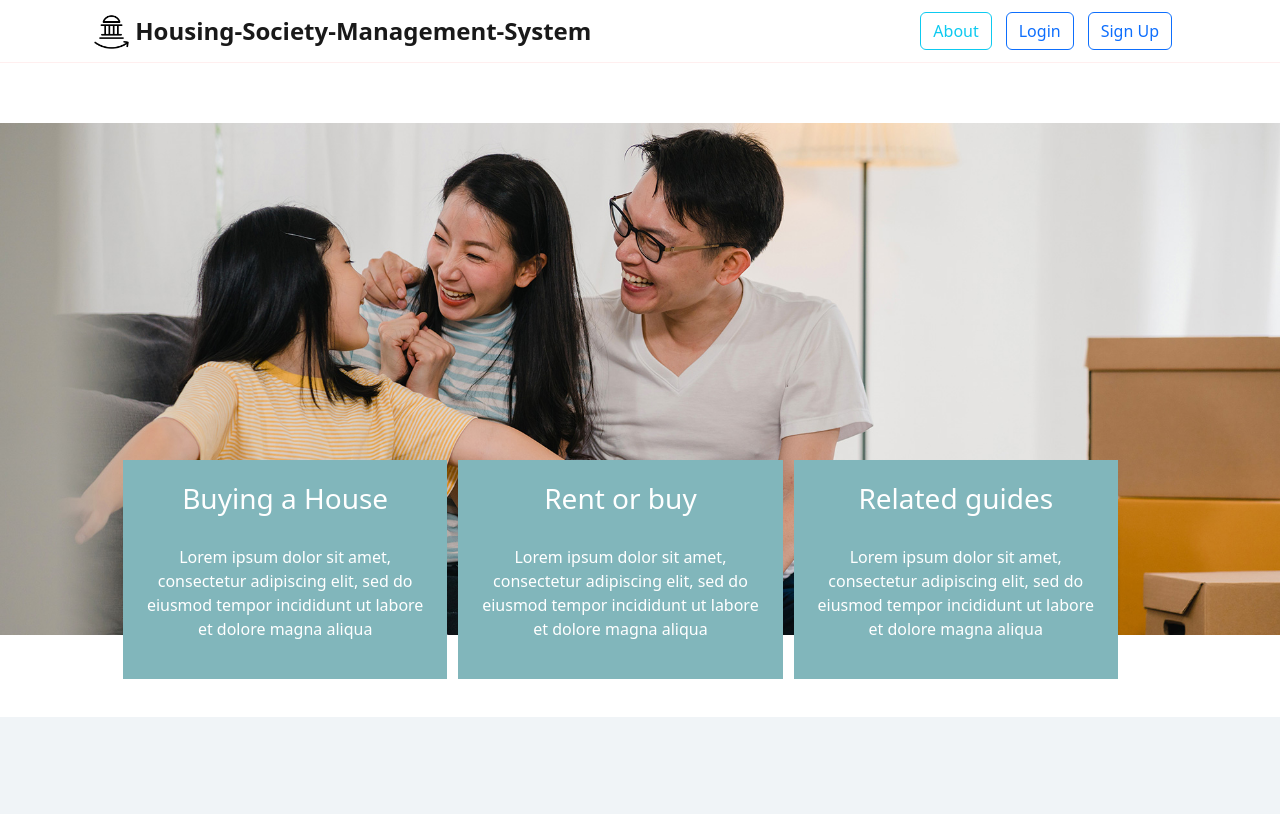
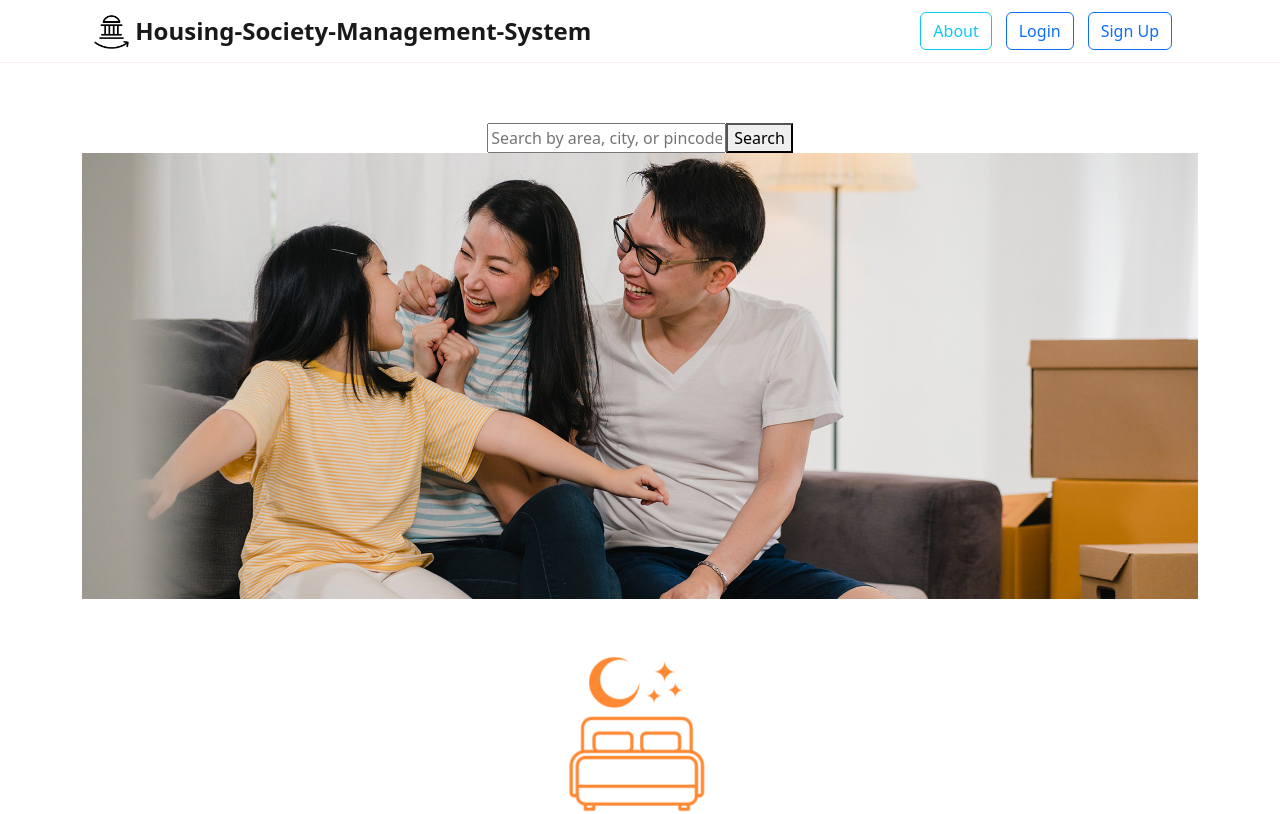
Before and after one commit to Sankalp-Pateriya/Housing-Society-Management-System, a React (Create React App) app in the folder Front-end/hsms/: page / in a window 1280 px wide. Shown: the top 814 px of the page. Built offline with nearby package versions, Linux system fonts and the light colour scheme.

Commit message:
Modified Homepage jsx file

```diff
--- a/Front-end/hsms/src/pages/Home.jsx
+++ b/Front-end/hsms/src/pages/Home.jsx
@@ -1,56 +1,127 @@
-import React from 'react'
-import { Link } from 'react-router-dom'
-import '../assets/Home.scss'
+import React, { useState } from 'react';
+import { Link } from 'react-router-dom';
+import '../assets/Home.scss';
 import house from '../images/house.png';
-import banner from '../images/ds.jpg'
-import '../assets/Home.scss'
+import banner from '../images/ds.jpg';
+
+// Hardcoded property data
+const propertyData = [
+    { id: 1, area: 'Area A', city: 'City X', pincode: '123456' },
+    { id: 2, area: 'Area B', city: 'City Y', pincode: '234567' },
+    { id: 3, area: 'Area C', city: 'City Z', pincode: '345678' },
+    { id: 4, area: 'Area D', city: 'City W', pincode: '345609' },
+];
 
 function Home() {
+    const [searchQuery, setSearchQuery] = useState('');
+    const [searchResults, setSearchResults] = useState([]);
+    const [recentSearches, setRecentSearches] = useState([]);
+    const [showNoResults, setShowNoResults] = useState(false); // State to control showing "No results matched" message
+    const [showMore, setShowMore] = useState(false); // State to control showing more search results
+
+    const handleSearchChange = (e) => {
+        setSearchQuery(e.target.value);
+    };
+
+    const handleSearchSubmit = (e) => {
+        e.preventDefault();
+        // Filter propertyData based on searchQuery
+        const results = propertyData.filter(property =>
+            property.area.toLowerCase().includes(searchQuery.toLowerCase()) ||
+            property.city.toLowerCase().includes(searchQuery.toLowerCase()) ||
+            property.pincode.includes(searchQuery)
+        );
+        setSearchResults(results);
+
+        // Add the search query to recent searches
+        setRecentSearches(prevSearches => [searchQuery, ...prevSearches.slice(0, 2)]);
+
+        // Show "No results matched" message if no results found
+        setShowNoResults(results.length === 0);
+        // Reset showMore state
+        setShowMore(false);
+    };
+
+    const handleClearRecentSearches = () => {
+        setRecentSearches([]);
+        // Hide "No results matched" message when clearing recent searches
+        setShowNoResults(false);
+    };
+
+    const handleShowMoreResults = () => {
+        setShowMore(true);
+    };
+
     return (
         <div className='homepage'>
-            <div>
-                <div className="">
-                    <div className='banner-section'>
-                        <img src={banner} />
+            <div className='container'>
+                {/* Search Box */}
+                <form className="search-box" onSubmit={handleSearchSubmit}>
+                    <input
+                        type="text"
+                        placeholder="Search by area, city, or pincode"
+                        value={searchQuery}
+                        onChange={handleSearchChange}
+                    />
+                    <button type="submit">Search</button>
+                </form>
+
+                {/* Display Recent Searches */}
+                {recentSearches.length > 0 && (
+                    <div className="recent-searches">
+                        <h2>Recent Searches:</h2>
+                        {recentSearches.map((query, index) => (
+                            <p key={index}>{query}</p>
+                        ))}
+                        <button onClick={handleClearRecentSearches}>Clear Recent Searches</button>
                     </div>
-                    <div className='u-section-2'>
-                        <div class="u-layout">
-                            <div class="u-layout-row">
-                                <div class="u-align-center u-container-style u-layout-cell u-left-cell u-palette-4-base u-size-20 u-layout-cell-1">
-                                    <div class="u-container-layout u-valign-middle u-container-layout-1">
-                                        <h3 class="u-custom-font u-font-roboto-slab u-text u-text-body-alt-color u-text-1">Buying a House</h3>
-                                        <p class="u-text u-text-body-alt-color u-text-2">Lorem ipsum dolor sit amet, consectetur adipiscing elit, sed do eiusmod tempor incididunt ut labore et dolore magna aliqua</p>
+                )}
+
+                {/* Display "No results matched" message */}
+                {showNoResults && <p>No results matched.</p>}
+
+                {/* Display Search Results as Tiles */}
+                {searchResults.length > 0 ? (
+                    <div className="search-results">
+                        {showMore
+                            ? searchResults.map(property => (
+                                <Link key={property.id} to={`/property/${property.id}`} className="search-result-tile">
+                                    <div className="search-result-content">
+                                        <h3>{property.area}</h3>
+                                        <p>{property.city}, {property.pincode}</p>
                                     </div>
-                                </div>
-                                <div class="u-container-style u-layout-cell u-palette-1-base u-size-20 u-layout-cell-2">
-                                    <div class="u-container-layout u-valign-middle u-container-layout-2">
-                                        <h3 class="u-align-center u-custom-font u-font-roboto-slab u-text u-text-body-alt-color u-text-3">Rent or buy</h3>
-                                        <p class="u-align-center u-text u-text-body-alt-color u-text-4">Lorem ipsum dolor sit amet, consectetur adipiscing elit, sed do eiusmod tempor incididunt ut labore et dolore magna aliqua</p>
+                                </Link>
+                            ))
+                            : searchResults.slice(0, 3).map(property => (
+                                <Link key={property.id} to={`/property/${property.id}`} className="search-result-tile">
+                                    <div className="search-result-content">
+                                        <h3>{property.area}</h3>
+                                        <p>{property.city}, {property.pincode}</p>
                                     </div>
-                                </div>
-                                <div class="u-align-center u-container-style u-layout-cell u-palette-2-light-1 u-right-cell u-size-20 u-layout-cell-3">
-                                    <div class="u-container-layout u-valign-middle u-container-layout-3">
-                                        <h3 class="u-custom-font u-font-roboto-slab u-text u-text-body-alt-color u-text-5">Related guides</h3>
-                                        <p class="u-text u-text-body-alt-color u-text-6">Lorem ipsum dolor sit amet, consectetur adipiscing elit, sed do eiusmod tempor incididunt ut labore et dolore magna aliqua</p>
-                                    </div>
-                                </div>
-                            </div>
-                        </div>
+                                </Link>
+                            ))
+                        }
+                        {searchResults.length > 3 && !showMore && (
+                            <button onClick={handleShowMoreResults}>More</button>
+                        )}
                     </div>
-                    <div className='finding-property'>
-                        <div className='container'>
-                        <h1 class="section-title">Find Your Dream House <br/>Search By Area</h1>
-                        </div>
+                ) : null}
 
-                    </div>
-                    <Link to='/viewproperty'>
-                        {<img src={house} alt="" width="40%" height="40%" />}
-                    </Link>
-                    <h1 className='col-md-6 offset-md-3'>{new Date().toLocaleTimeString()}</h1>
+                {/* Banner */}
+                <div className='banner-section'>
+                    <img src={banner} alt="Banner" />
                 </div>
+
+                {/* Link to View Property Page */}
+                <Link to='/viewproperty'>
+                    <img src={house} alt="House" width="40%" height="40%" />
+                </Link>
+
+                {/* Display Current Time */}
+                <h1 className='col-md-6 offset-md-3'>{new Date().toLocaleTimeString()}</h1>
             </div>
         </div>
-    )
+    );
 }
 
-export default Home
+export default Home;
```
